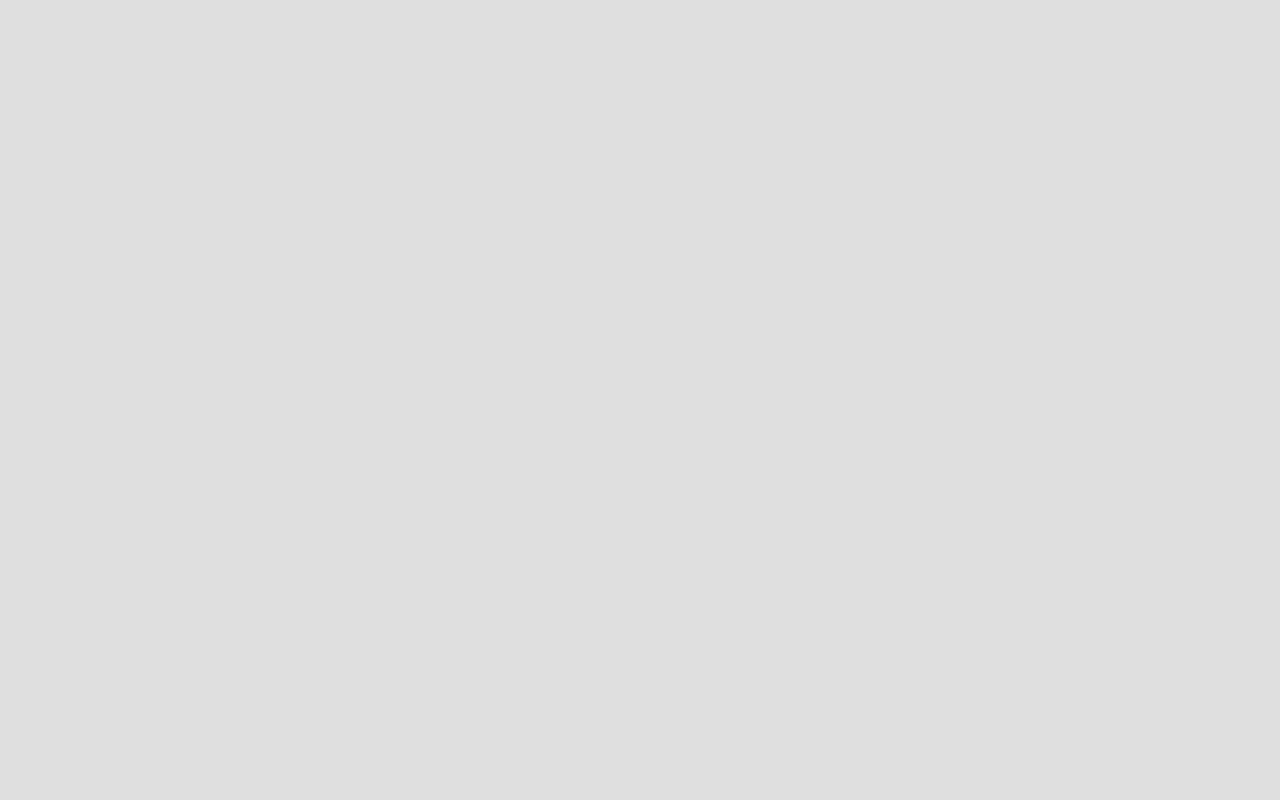
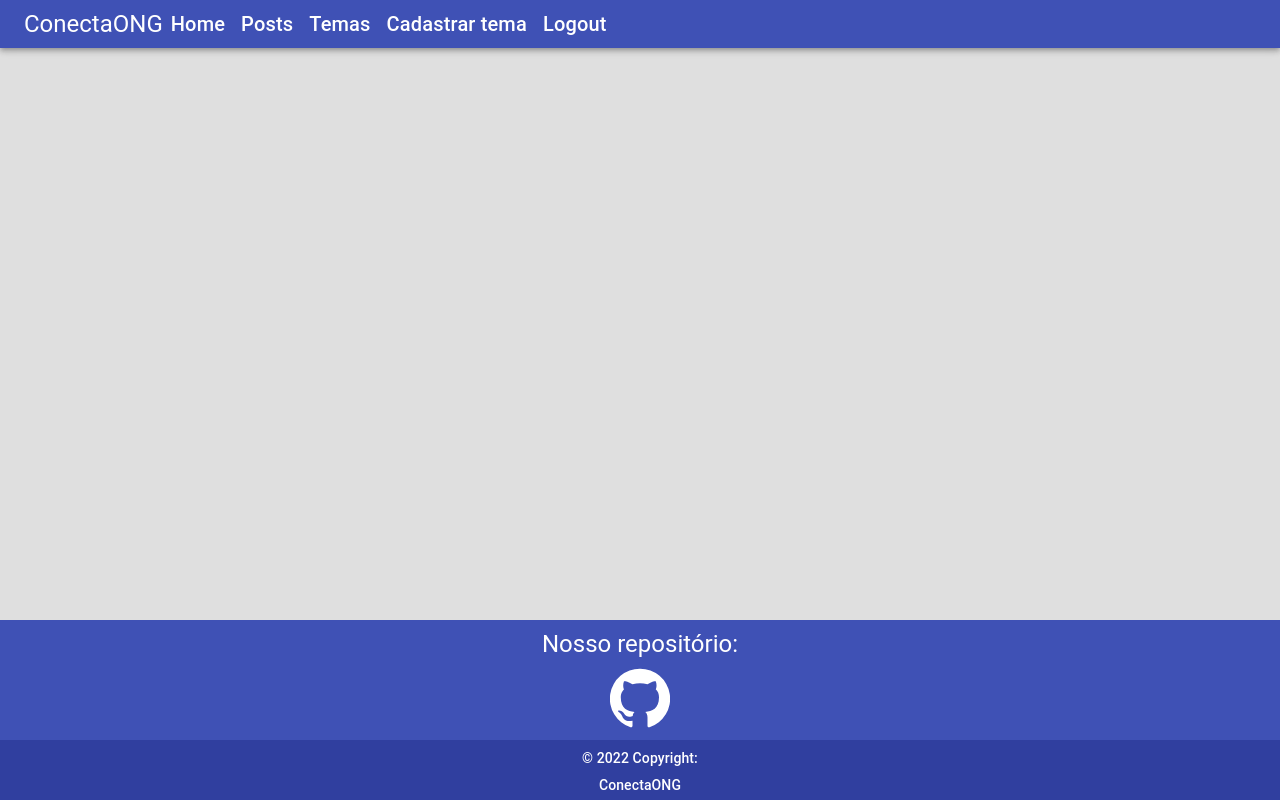
Before and after one commit to JVitor25/conectaONG-react, a React (Create React App) app: page /cadastro in a window 1280 px wide. Before the commit this address had no page. Built offline with nearby package versions, Linux system fonts and the light colour scheme.

Commit message:
Adicionando Navbar e Footer

```diff
--- a/src/App.tsx
+++ b/src/App.tsx
@@ -1,21 +1,26 @@
 import './App.css';
 import { BrowserRouter as Router, Routes, Route } from 'react-router-dom';
 import Login from "./components/paginas/login/Login";
+import Home from "./components/paginas/home/Home";
+import Footer from "./components/estaticos/footer/Footer";
+import Navbar from "./components/estaticos/navbar/Navbar";
 
 export default function App() {
+  const navbarHeight = '48px';
+  const footerHeight = '180px';
+
   return (
     <Router>
-      {/* <Navbar /> */}
-      <div style={{ minHeight: '100vh' }}>
-        <Routes> // Antigo Switch
+      <Navbar />
+      <div style={{ minHeight: `calc(100vh - ${navbarHeight} - ${footerHeight})` }}>
+        <Routes>
           <Route path="/" element={<Login />} />
           <Route path="/login" element={<Login />} />
-          {/* <Route path="/home" element={<Home />} /> */}
+          <Route path="/home" element={<Home />} />
           {/* {<Route path="/cadastro" element={<CadastroUsuario />} />} */}
         </Routes>
       </div>
-      {/* <Footer /> */}
+      <Footer />
     </Router>
-
   )
 }
--- a/src/components/estaticos/footer/Footer.css
+++ b/src/components/estaticos/footer/Footer.css
@@ -0,0 +1,18 @@
+.box1 {
+    background-color: #3F51B5;
+    height: 120px!important
+}
+
+.box2 {
+    background-color: #303F9F;
+    height: 60px!important
+}
+
+.texto {
+    color: white
+}
+
+.social {
+    font-size: 60px!important;
+    color: white
+}
--- a/src/components/estaticos/footer/Footer.tsx
+++ b/src/components/estaticos/footer/Footer.tsx
@@ -0,0 +1,32 @@
+import { Box, Grid, Typography } from '@mui/material'
+import GitHubIcon from '@material-ui/icons/GitHub';
+import './Footer.css';
+
+export default function Footer() {
+    return (
+        <>
+            <Grid container direction="row" justifyContent="center" alignItems="center">
+                <Grid alignItems="center" item xs={12}>
+                    <Box className='box1'>
+                        <Box paddingTop={1} display="flex" alignItems="center" justifyContent="center">
+                            <Typography variant="h5" align="center" gutterBottom className='texto'>Nosso repositório:</Typography>
+                        </Box>
+                        <Box display="flex" alignItems="center" justifyContent="center">
+                            <a href="https://github.com/joaolmb/conectaONG-react" target="_blank">
+                                <GitHubIcon className='social' />
+                            </a>
+                        </Box>
+                    </Box>
+                    <Box className='box2'>
+                        <Box paddingTop={1}>
+                            <Typography variant="subtitle2" align="center" gutterBottom className='texto' >© 2022 Copyright:</Typography>
+                        </Box>
+                        <Box>
+                            <Typography variant="subtitle2" gutterBottom className='texto' align="center">ConectaONG</Typography>
+                        </Box>
+                    </Box>
+                </Grid>
+            </Grid>
+        </>
+    )
+}
--- a/src/components/estaticos/navbar/Navbar.css
+++ b/src/components/estaticos/navbar/Navbar.css
@@ -0,0 +1,7 @@
+.text-decoration-none {
+    text-decoration: none;
+}
+.cursor {
+    cursor: pointer;
+    color: white;
+}
--- a/src/components/estaticos/navbar/Navbar.tsx
+++ b/src/components/estaticos/navbar/Navbar.tsx
@@ -0,0 +1,50 @@
+import { Box } from '@mui/material';
+import { Link } from 'react-router-dom';
+import { Typography, AppBar, Toolbar } from '@material-ui/core';
+import './Navbar.css'
+
+export default function Navbar() {
+    return (
+        <>
+            <AppBar position="static" className='appbar'>
+                <Toolbar variant="dense" className='toolbar'>
+                    <Box className='cursor' >
+                        <Typography variant="h5" color="inherit" className='fonte'>
+                            ConectaONG
+                        </Typography>
+                    </Box>
+
+                    <Box display="flex" justifyContent="start" >
+                        <Box mx={1} className='cursor'>
+                            <Typography variant="h6" color="inherit">
+                                Home
+                            </Typography>
+                        </Box>
+                        <Box mx={1} className='cursor'>
+                            <Typography variant="h6" color="inherit">
+                                Posts
+                            </Typography>
+                        </Box>
+                        <Box mx={1} className='cursor'>
+                            <Typography variant="h6" color="inherit">
+                                Temas
+                            </Typography>
+                        </Box>
+                        <Box mx={1} className='cursor'>
+                            <Typography variant="h6" color="inherit">
+                                Cadastrar tema
+                            </Typography>
+                        </Box>
+                        <Link to='/login' className='text-decoration-none'>
+                            <Box mx={1} className='cursor'>
+                                <Typography variant="h6" color="inherit">
+                                    Logout
+                                </Typography>
+                            </Box>
+                        </Link>
+                    </Box>
+                </Toolbar>
+            </AppBar>
+        </>
+    );
+}
```
